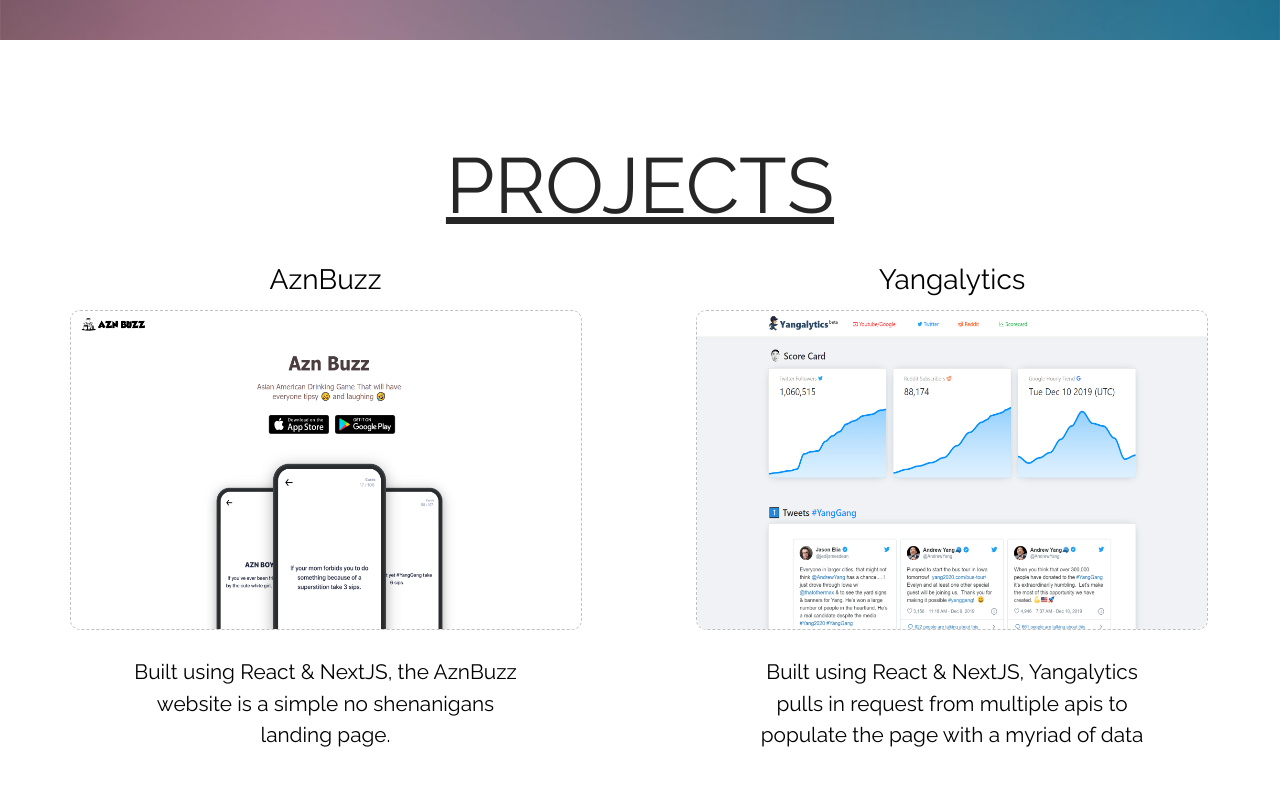
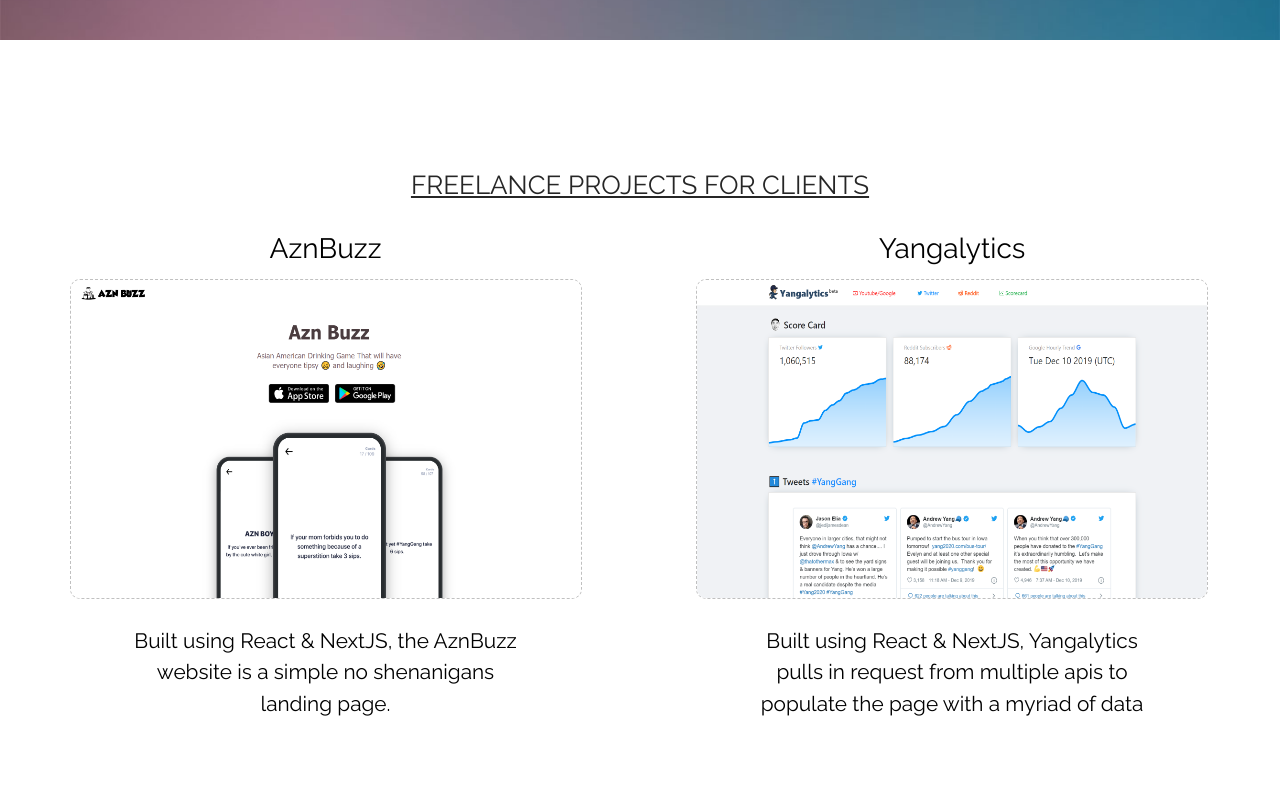
Before and after one commit to nguy4227/nguy4227.github.io, a React (Create React App) app: page / in a window 1280 px wide. Shown: the part 760-1560 px from the top of the page. Built offline with nearby package versions, Linux system fonts and the light colour scheme.

Commit message:
add animation and update title

```diff
--- a/package.json
+++ b/package.json
@@ -6,10 +6,13 @@
     "@testing-library/jest-dom": "^4.2.4",
     "@testing-library/react": "^9.3.2",
     "@testing-library/user-event": "^7.1.2",
+    "animate.css": "^3.7.2",
     "antd": "^3.26.2",
     "react": "^16.12.0",
+    "react-animate-on-scroll": "^2.1.5",
     "react-dom": "^16.12.0",
-    "react-scripts": "3.3.0"
+    "react-scripts": "3.3.0",
+    "styled-components": "^4.4.1"
   },
   "scripts": {
     "start": "react-scripts start",
--- a/src/App.css
+++ b/src/App.css
@@ -6,7 +6,6 @@
 
 html {
   display: flex;
-  /* overflow-x: hidden; */
   width: 100%;
   height: 100vh
 }
@@ -152,7 +151,7 @@
 
 .projectsTitle {
   border-radius: 20%;
-  font-size: 3em;
+  font-size: 1em;
   text-transform: uppercase;
   letter-spacing: 6;
   text-decoration: underline;
--- a/src/App.js
+++ b/src/App.js
@@ -1,6 +1,8 @@
 import React, { Component } from 'react';
 import {Header, Body, Footer} from './components/main';
 import Showcase from './components/projects';
+import ScrollAnimation from 'react-animate-on-scroll';
+import "animate.css/animate.min.css";
 import "antd/dist/antd.css";
 import './App.css';
 
@@ -26,8 +28,10 @@
           <Body />
         </header>
         <div id='projects' className="App-projects" style={styles.container}>
-          <h1 className="projectsTitle">Projects</h1>
+          <ScrollAnimation animateIn='fadeInUp'>
+          <h1 className="projectsTitle" style={styles.fadeInUp}>Freelance Projects for Clients</h1>
           <Showcase />
+          </ScrollAnimation>
         </div>
         <footer className="App-footer">
           <Footer />
```
Also changed, not shown: 1 other file (tests, documents, lock files or other folders).
